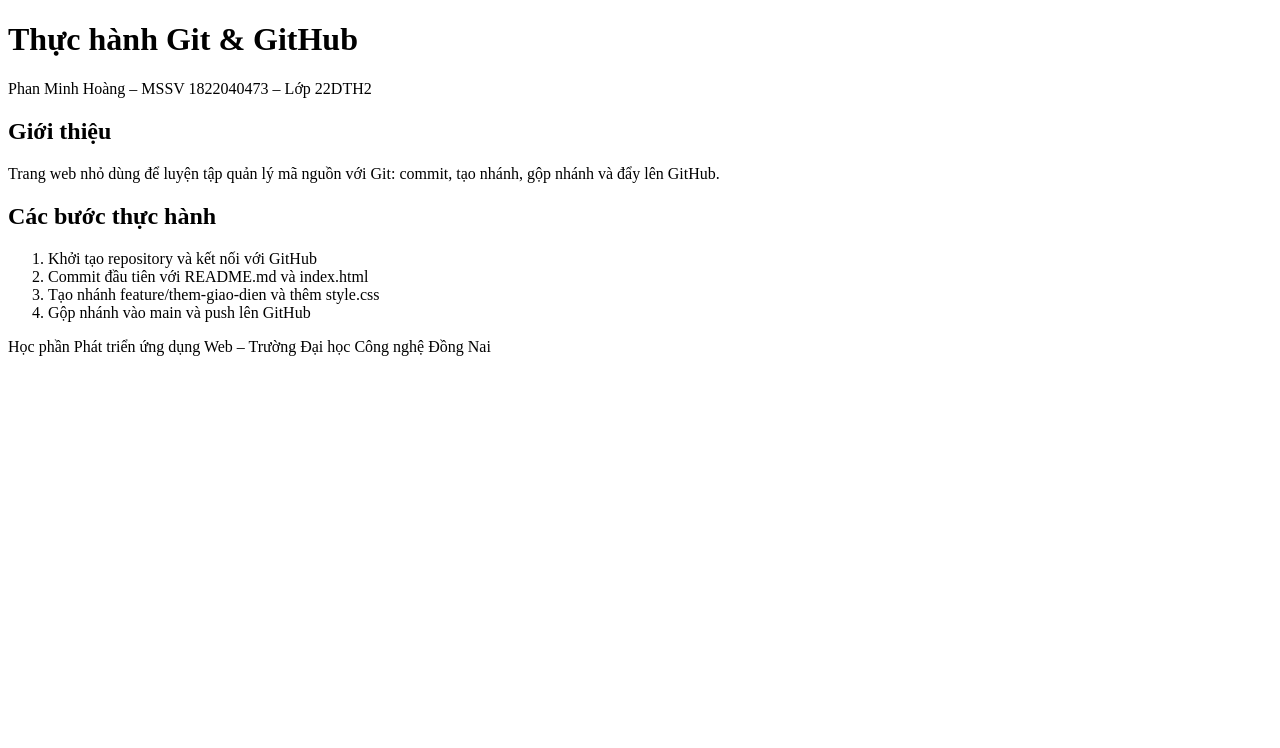
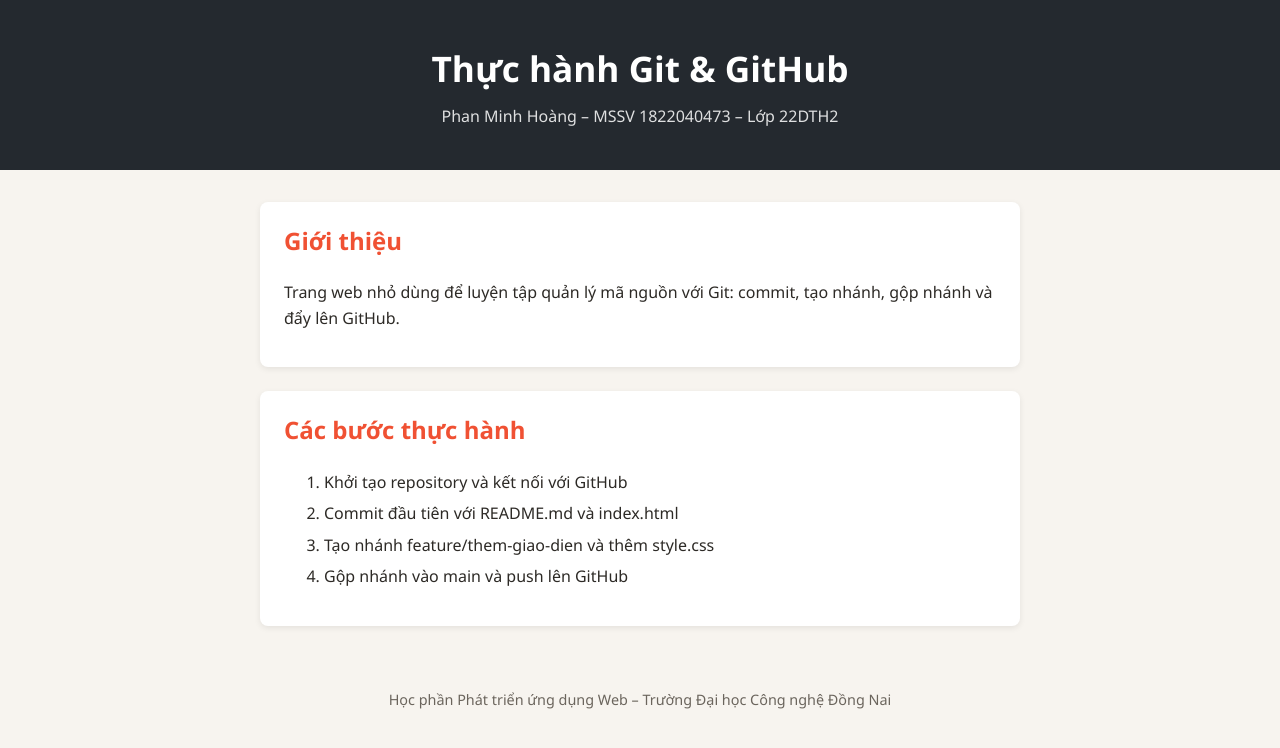
Before and after one commit to MinhHoang11/ThucHanhGit_1822040473, a plain HTML site: page index.html in a window 1280 px wide. Drawn offline with Linux system fonts and the light colour scheme.

Commit message:
Thêm giao diện: tạo style.css và liên kết vào index.html

```diff
--- a/index.html
+++ b/index.html
@@ -4,6 +4,7 @@
   <meta charset="UTF-8">
   <meta name="viewport" content="width=device-width, initial-scale=1.0">
   <title>Thực hành Git &amp; GitHub - Phan Minh Hoàng</title>
+  <link rel="stylesheet" href="style.css">
 </head>
 <body>
   <header>
--- /dev/null
+++ b/style.css
@@ -0,0 +1,59 @@
+/* Giao diện cho trang Thực hành Git & GitHub */
+* {
+  box-sizing: border-box;
+}
+
+body {
+  margin: 0;
+  font-family: "Segoe UI", Arial, sans-serif;
+  line-height: 1.6;
+  color: #2d2a26;
+  background: #f7f4ef;
+}
+
+header {
+  padding: 40px 20px;
+  text-align: center;
+  color: #ffffff;
+  background: #24292f;
+}
+
+header h1 {
+  margin: 0 0 8px;
+  font-size: 2.2rem;
+}
+
+header p {
+  margin: 0;
+  opacity: 0.85;
+}
+
+main {
+  max-width: 800px;
+  margin: 32px auto;
+  padding: 0 20px;
+}
+
+section {
+  margin-bottom: 24px;
+  padding: 20px 24px;
+  background: #ffffff;
+  border-radius: 8px;
+  box-shadow: 0 2px 6px rgba(0, 0, 0, 0.08);
+}
+
+h2 {
+  margin-top: 0;
+  color: #f05133; /* màu cam của logo Git */
+}
+
+li {
+  margin-bottom: 6px;
+}
+
+footer {
+  padding: 16px;
+  text-align: center;
+  font-size: 0.9rem;
+  color: #6b655d;
+}
```
